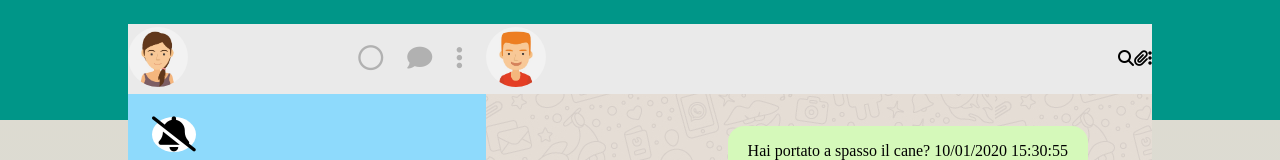
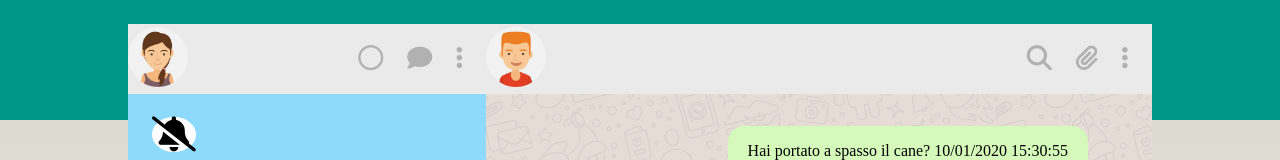
Before and after one commit to Simone-Corso/vue-boolzapp, a plain HTML site: page index.html in a window 1280 px wide. Shown: the top 160 px of the page. Drawn offline with nearby package versions, Linux system fonts and the light colour scheme.

Commit message:
messo in modo corretto la parte del icon di michele

```diff
--- a/css/style.css
+++ b/css/style.css
@@ -73,6 +73,17 @@ section div.user-profile{
 .icon-sofia{
     color: #B1B1B1;
     font-size: 25px;
+}
+
+.icon-michele{
+    color: #B1B1B1;
+    font-size: 25px;
+
+}
+
+.icon-michele > i{
+
+    margin-right: 1.5rem;
 }
 
 .icon-sofia > i{
```
